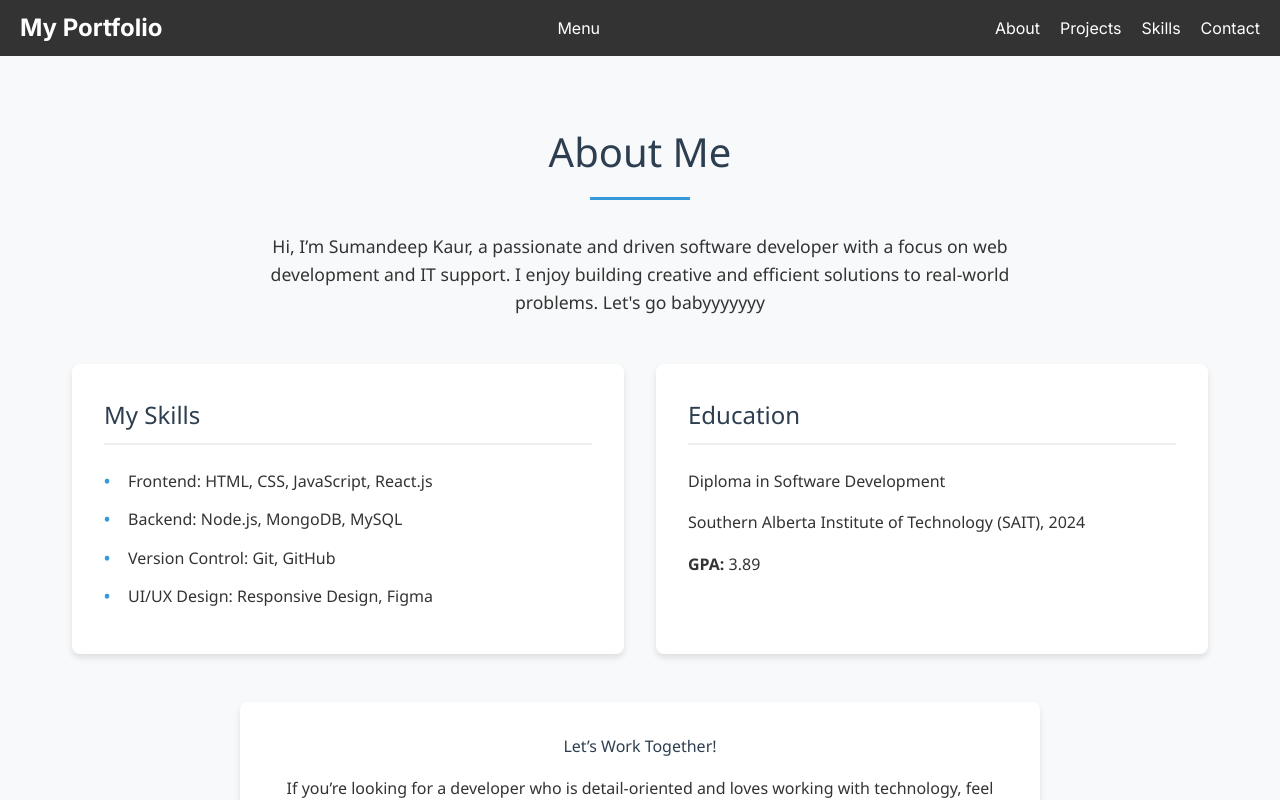
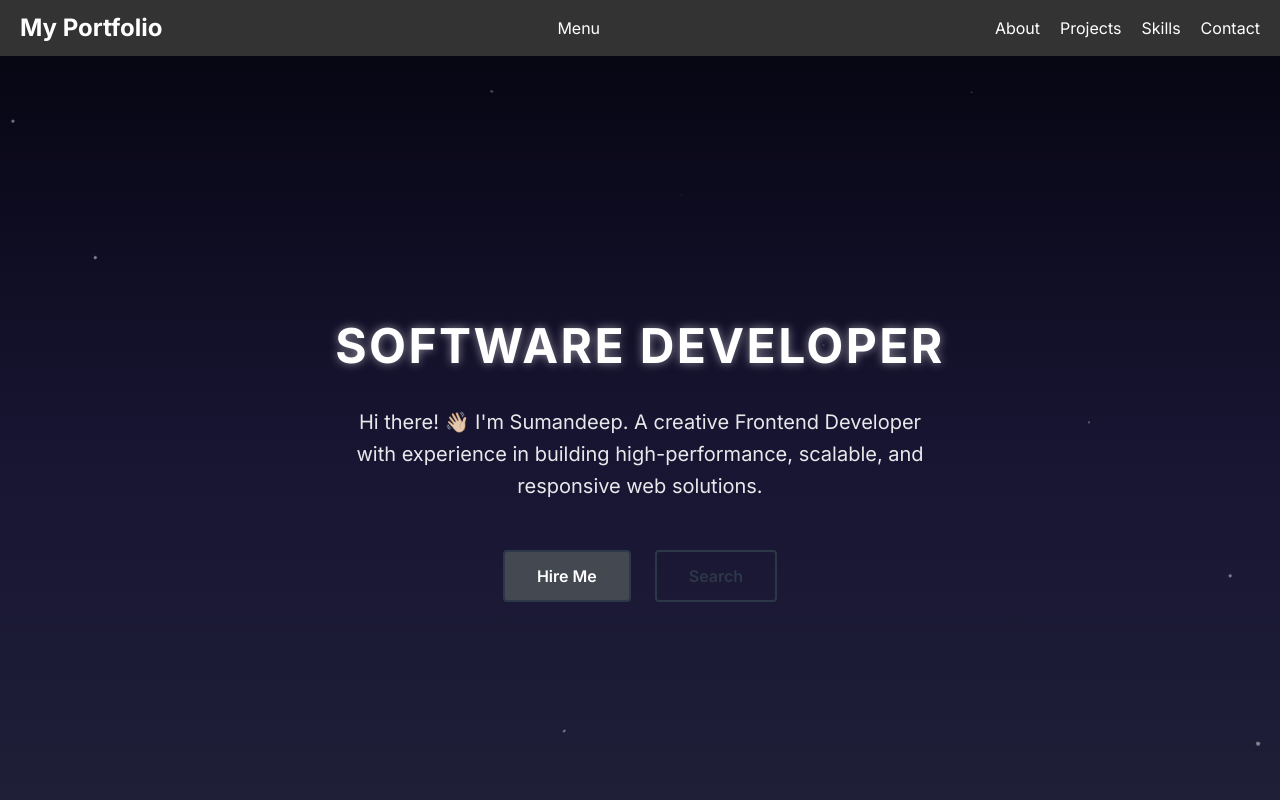
Before and after one commit to Suman-Dhillon/myportfolio, a Next.js app: page / in a window 1280 px wide. Shown: the top 800 px of the page. Built offline with nearby package versions, Linux system fonts and the light colour scheme.

Commit message:
Lots of changes
Now, we have a stary background for the home page, and a better layout

```diff
--- a/app/components/About/About.css
+++ b/app/components/About/About.css
@@ -118,7 +118,7 @@
 .contact-button {
   display: inline-block;
   padding: 0.8rem 1.8rem;
-  background-color: #3498db;
+  background-color: #3074c7;
   color: white;
   text-decoration: none;
   border-radius: 4px;
--- a/app/components/About/About.js
+++ b/app/components/About/About.js
@@ -11,9 +11,8 @@ const About = () => {
         <p className="about-intro">
           Hi, I&rsquo;m Sumandeep Kaur, a passionate and driven software
           developer with a focus on web development and IT support. I enjoy
-          building creative and efficient solutions to real-world problems. Let's go babyyyyyyy
+          building creative and efficient solutions to real-world problems.
         </p>
-
         <div className="about-content">
           <div className="about-details">
             <h2>My Skills</h2>
@@ -42,8 +41,8 @@ const About = () => {
             working with technology, feel free to reach out. I am always open to
             exciting opportunities!
           </p>
-          <a href="mailto:youremail@example.com" className="contact-button">
-            Contact Me
+          <a href="mailto:sumandeepdkaur@gmail.com" className="contact-button">
+            Contact Me Now
           </a>
         </div>
       </div>
--- a/app/components/Navbar/Navbar.js
+++ b/app/components/Navbar/Navbar.js
@@ -1,3 +1,5 @@
+"use client"
+
 import { useState } from 'react';
 import './Navbar.css';
 
--- /dev/null
+++ b/app/components/home/home.css
@@ -0,0 +1,115 @@
+/* Falling Stars Animation */
+.stars-container {
+    position: relative;
+    overflow: hidden;
+    background: linear-gradient(to bottom, #070613, #181533, #202038);
+    min-height: 100vh;
+}
+
+.star {
+    position: absolute;
+    background-color: white;
+    border-radius: 50%;
+    filter: blur(0.5px);
+    animation: falling linear infinite;
+}
+
+@keyframes falling {
+    0% {
+        transform: translateY(-100vh) translateX(0) rotate(0deg);
+    }
+    100% {
+        transform: translateY(100vh) translateX(100px) rotate(360deg);
+    }
+}
+
+.home-section {
+    display: flex;
+    align-items: center;
+    justify-content: center;
+    min-height: 100vh;
+    background-color: #000000;
+    padding: 2rem;
+    position: relative;
+    z-index: 1;
+    background-color: transparent;
+}
+
+.home-container {
+    max-width: 800px;
+    width: 100%;
+    text-align: center;
+}
+
+.home-title {
+    font-size: clamp(2rem, 5vw, 3rem);
+    font-weight: 700;
+    color: white;
+    text-shadow: 0 0 10px rgba(255, 255, 255, 0.5);
+    margin-bottom: 1.5rem;
+    letter-spacing: 0.05em;
+    text-transform: uppercase;
+}
+
+.home-intro {
+    font-size: clamp(1rem, 2vw, 1.25rem);
+    color: rgba(255, 255, 255, 0.9);
+    line-height: 1.6;
+    margin-bottom: 3rem;
+    max-width: 600px;
+    margin-left: auto;
+    margin-right: auto;
+}
+
+.home-actions {
+    display: flex;
+    justify-content: center;
+    gap: 1.5rem;
+    margin-top: 2rem;
+}
+
+.action-button {
+    padding: 0.75rem 2rem;
+    border-radius: 4px;
+    font-weight: 600;
+    text-decoration: none;
+    transition: all 0.3s ease;
+    display: inline-block;
+}
+
+.hire-button {
+    background-color: #434851;
+    color: white;
+    border: 2px solid #2d3748;
+}
+
+.hire-button:hover {
+    background-color: #1a202c;
+    transform: translateY(-2px);
+}
+
+.search-button {
+    background-color: transparent;
+    color: #2d3748;
+    border: 2px solid #2d3748;
+}
+
+.search-button:hover {
+    background-color: #2d3748;
+    color: white;
+    transform: translateY(-2px);
+}
+
+/* Responsive Design */
+@media (max-width: 768px) {
+    .home-actions {
+        flex-direction: column;
+        gap: 1rem;
+    }
+
+    .action-button {
+        width: 100%;
+        max-width: 250px;
+        margin: 0 auto;
+    }
+}
--- a/app/components/home/home.js
+++ b/app/components/home/home.js
@@ -1,21 +1,46 @@
 "use client";
 
-// Import any necessary modules or components
-import React from "react";
-import Navbar from "../Navbar/Navbar";
-import About from "../About/About";
+import React, { useEffect, useState } from "react";
+import './home.css';
 
-// Define your Home component
-function Home() {
-    // Add your component logic here
-
+const Home = () => {
     return (
         <>
-            <Navbar />
-            <About />
+        <div className="stars-container">
+                {/* Falling stars elements */}
+                {[...Array(25)].map((_, i) => (
+                    <div key={i} className="star" style={{
+                        left: `${Math.random() * 100}%`,
+                        top: `${Math.random() * 100}%`,
+                        animationDuration: `${Math.random() * 3 + 2}s`,
+                        animationDelay: `${Math.random() * 5}s`,
+                        opacity: Math.random() * 0.5 + 0.1,
+                        width: `${Math.random() * 3 + 1}px`,
+                        height: `${Math.random() * 3 + 1}px`
+                    }} />
+                ))}
+            <section className="home-section">
+                <div className="home-container">
+                    <div className="home-content">
+                        <h1 className="home-title">SOFTWARE DEVELOPER</h1>
+                        <p className="home-intro">
+                            Hi there!
+                            <span> 👋🏻 </span>
+                            I'm Sumandeep. A creative Frontend Developer with experience in building
+                            high-performance, scalable, and responsive web solutions.
+                        </p>
+                    </div>
+
+                    <div className="home-actions">
+                        <a href="#contact" className="action-button hire-button">Hire Me</a>
+                        <a href="#projects" className="action-button search-button">Search</a>
+                    </div>
+                </div>
+            </section>
+
+          </div>
         </>
     );
-}
+};
 
-// Export the Home component
 export default Home;
--- a/app/page.js
+++ b/app/page.js
@@ -1,10 +1,14 @@
 import Link from "next/link";
 import Home from "./components/home/home";
+import Navbar from "./components/Navbar/Navbar";
+import About from "./components/About/About";
 
 export default function Page() {
   return (
     <>
-      <Home/>
+      <Navbar />
+      <Home />
+      <About />
     </>
   );
 }
```
